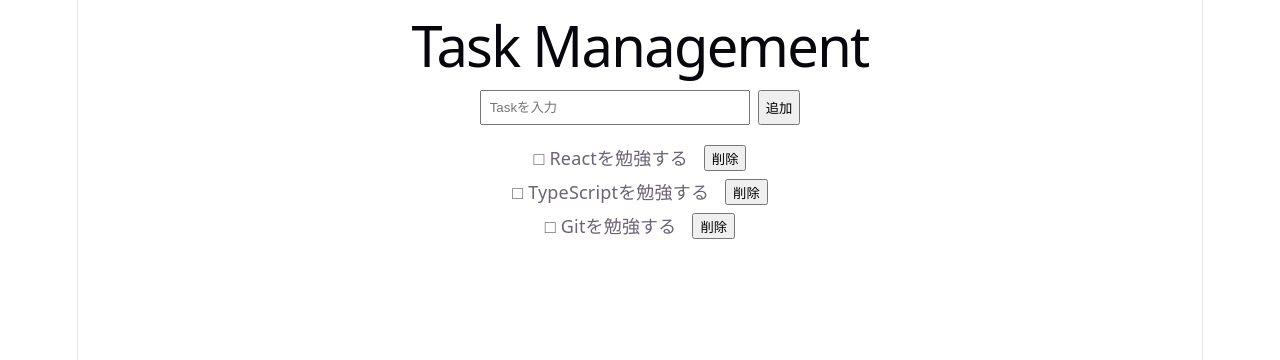
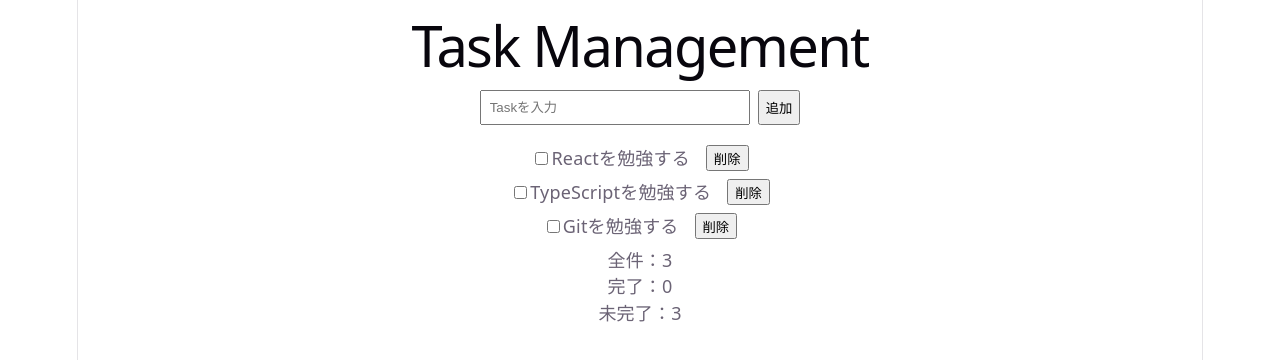
Before and after one commit to hioki-04/react-practice, a React (Vite) app: page / in a window 1280 px wide. Shown: the top 360 px of the page. Built offline with nearby package versions, Linux system fonts and the light colour scheme.

Commit message:
react課題8

```diff
--- a/src/App.css
+++ b/src/App.css
@@ -20,3 +20,7 @@
   gap: 16px;
   margin-bottom: 8px;
 }
+
+.completed {
+  text-decoration: line-through;
+}
--- a/src/App.tsx
+++ b/src/App.tsx
@@ -48,6 +48,24 @@ function App() {
     setTasks(newTasks)
   }
 
+  const handleToggle = (id: number) => {
+    const newTasks = tasks.map((task) => {
+      if (task.id === id) {
+        return {
+          ...task,
+          completed: !task.completed,
+        }
+      }
+
+      return task
+    })
+
+    setTasks(newTasks)
+  }
+
+  const completedCount = tasks.filter((task) => task.completed).length
+  const incompleteCount = tasks.length - completedCount
+
   return (
     <div className="task-list">
       <h1>Task Management</h1>
@@ -65,15 +83,27 @@ function App() {
 
       {tasks.map((task) => (
         <div key={task.id} className="task">
-          <span>
-            {task.completed ? '☑' : '□'} {task.title}
-          </span>
+          <label className={task.completed ? 'completed' : ''}>
+            <input
+              type="checkbox"
+              checked={task.completed}
+              onChange={() => handleToggle(task.id)}
+            />
+
+            {task.title}
+          </label>
 
           <button onClick={() => handleDelete(task.id)}>
             削除
           </button>
         </div>
       ))}
+
+      <div className="summary">
+        <p>全件：{tasks.length}</p>
+        <p>完了：{completedCount}</p>
+        <p>未完了：{incompleteCount}</p>
+      </div>
     </div>
   )
 }
```
